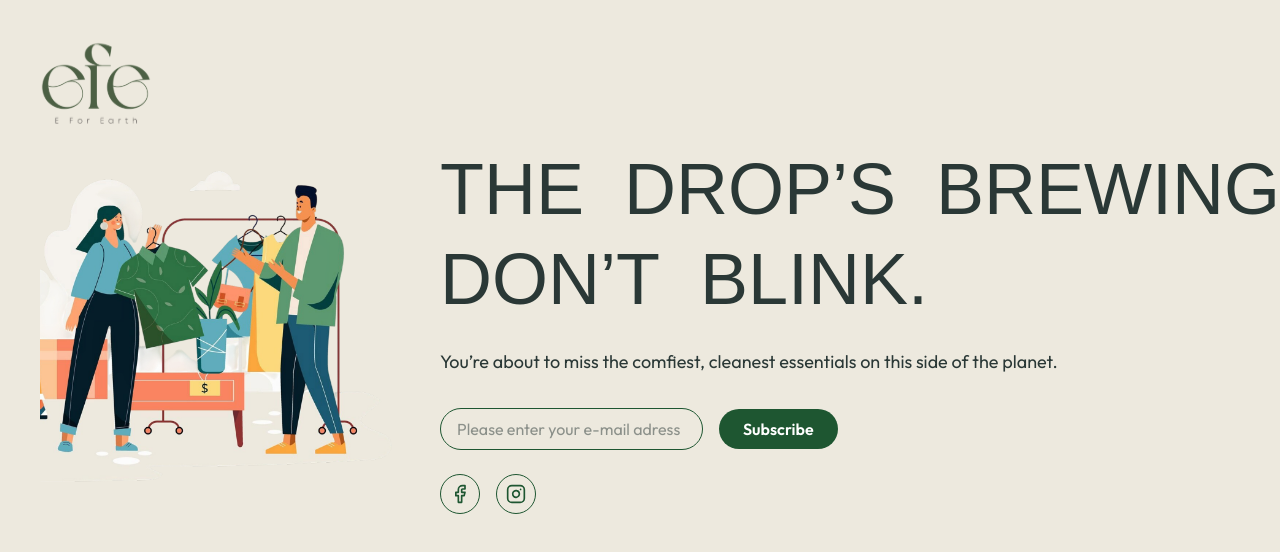
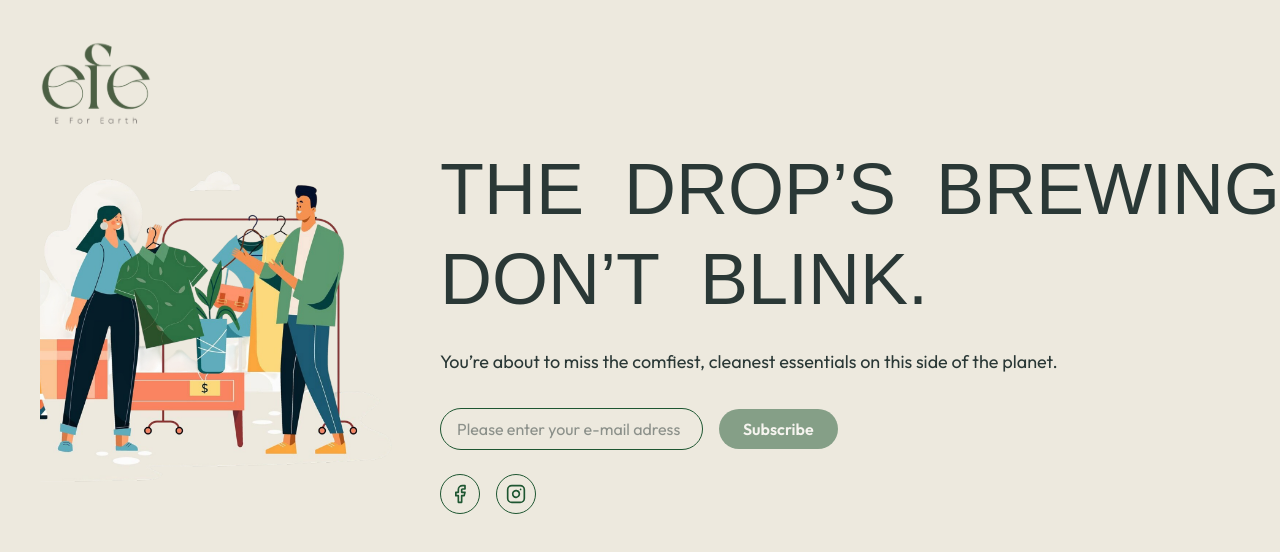
Before and after one commit to rupin-desai/efe-dev, a React (Vite) app: page / in a window 1280 px wide. Shown: the top 552 px of the page. Built offline with nearby package versions, Linux system fonts and the light colour scheme; a web font is replaced by a local one.

Commit message:
Implement email subscription functionality with validation; enhance form interactivity and feedback on submission

```diff
--- a/src/pages/LandingPage.jsx
+++ b/src/pages/LandingPage.jsx
@@ -1,6 +1,7 @@
 import React, { useEffect, useState } from 'react';
 import { Facebook, Instagram } from 'lucide-react';
 import { motion } from 'framer-motion';
+import { sendEmail } from '../util/emailUtils';
 
 // Utility to split text into animated letter spans (hover only), preserving spaces naturally
 const AnimatedTitle = ({ text }) => (
@@ -71,6 +72,10 @@ const fadeUp = {
   },
 };
 
+// Email validation utility
+const validateEmail = (email) =>
+  /^[^\s@]+@[^\s@]+\.[^\s@]+$/.test(email);
+
 const LandingPage = () => {
   // Responsive check
   const [isMobile, setIsMobile] = useState(false);
@@ -80,6 +85,41 @@ const LandingPage = () => {
     window.addEventListener('resize', checkMobile);
     return () => window.removeEventListener('resize', checkMobile);
   }, []);
+
+  // Email state
+  const [email, setEmail] = useState('');
+  const [sending, setSending] = useState(false);
+  const [success, setSuccess] = useState(null);
+
+  const isValid = validateEmail(email);
+
+  const handleSubmit = async (e) => {
+    e.preventDefault();
+    if (!isValid || sending) return;
+    setSending(true);
+    setSuccess(null);
+
+    // Replace with your actual EmailJS values
+    const serviceId = 'your_service_id';
+    const templateId = 'your_template_id';
+    const userId = 'your_user_id';
+
+    const templateParams = {
+      user_email: email,
+      user_name: email.split('@')[0], // Example: use part before @ as name
+    };
+
+    const result = await sendEmail({
+      serviceId,
+      templateId,
+      userId,
+      templateParams,
+    });
+
+    setSending(false);
+    setSuccess(result.success ? 'Subscribed!' : 'Error. Try again.');
+    if (result.success) setEmail('');
+  };
 
   return (
     <motion.div
@@ -165,28 +205,37 @@ const LandingPage = () => {
           <motion.form
             className={`flex flex-col ${isMobile ? 'items-center w-full' : 'md:flex-row items-center'} gap-4 mb-4 max-w-md`}
             variants={fadeUp}
+            onSubmit={handleSubmit}
           >
             <input
               type="email"
               placeholder="Please enter your e-mail adress"
+              value={email}
+              onChange={(e) => setEmail(e.target.value)}
               className={`px-4 py-2 rounded-full border outline-none bg-transparent ${isMobile ? 'w-full' : 'flex-1'}`}
               style={{
                 fontFamily: 'var(--font-family-outfit)',
                 borderColor: 'var(--brand-primary)',
                 color: 'var(--brand-font)',
               }}
+              disabled={sending}
             />
-            <button
+            <motion.button
               type="submit"
-              className={`px-6 py-2 cursor-pointer rounded-full font-semibold relative overflow-hidden group ${isMobile ? 'w-full' : 'md:w-auto'}`}
+              className={`px-6 py-2 cursor-pointer rounded-full font-semibold relative overflow-hidden group ${isMobile ? 'w-full' : 'md:w-auto'} transition-all duration-200`}
+              whileTap={{ scale: 0.96 }}
+              transition={{ type: 'spring', stiffness: 200, damping: 18 }}
               style={{
                 fontFamily: 'var(--font-family-outfit)',
                 backgroundColor: 'var(--brand-primary)',
                 color: 'var(--neutral-white)',
                 border: 'none',
+                opacity: !isValid || sending ? 0.5 : 1,
+                pointerEvents: !isValid || sending ? 'none' : 'auto',
               }}
+              disabled={!isValid || sending}
             >
-              <span className="relative z-10">Subscribe</span>
+              <span className="relative z-10">{sending ? 'Sending...' : 'Subscribe'}</span>
               <span
                 className="absolute left-0 top-0 h-full w-0 group-hover:w-full transition-all duration-500"
                 style={{
@@ -196,8 +245,13 @@ const LandingPage = () => {
                   opacity: 0.7,
                 }}
               ></span>
-            </button>
+            </motion.button>
           </motion.form>
+          {success && (
+            <div className={`mb-4 text-sm ${success === 'Subscribed!' ? 'text-green-700' : 'text-red-600'}`}>
+              {success}
+            </div>
+          )}
           {/* Social Icons */}
           <motion.div className="flex gap-4 mt-2 justify-center md:justify-start" variants={fadeUp}>
             <a
```
